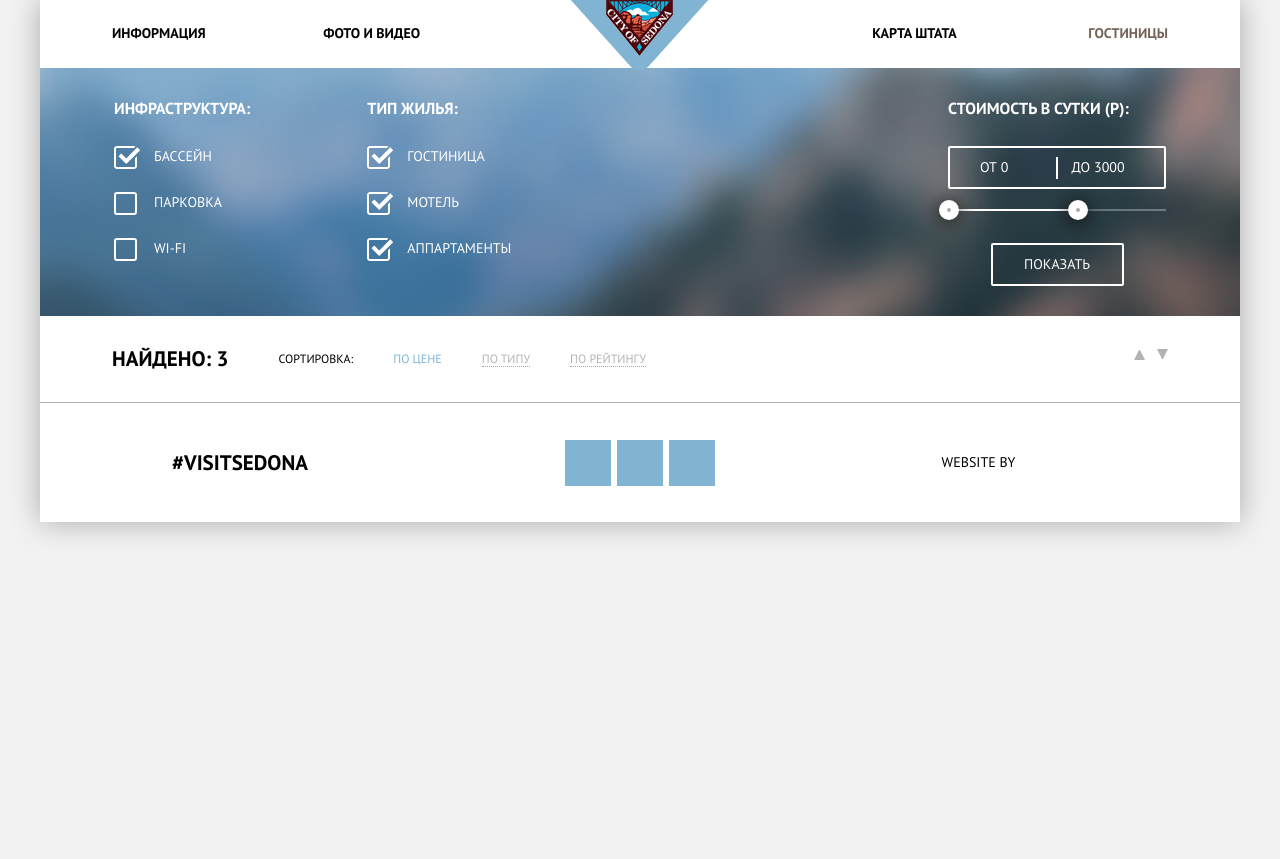
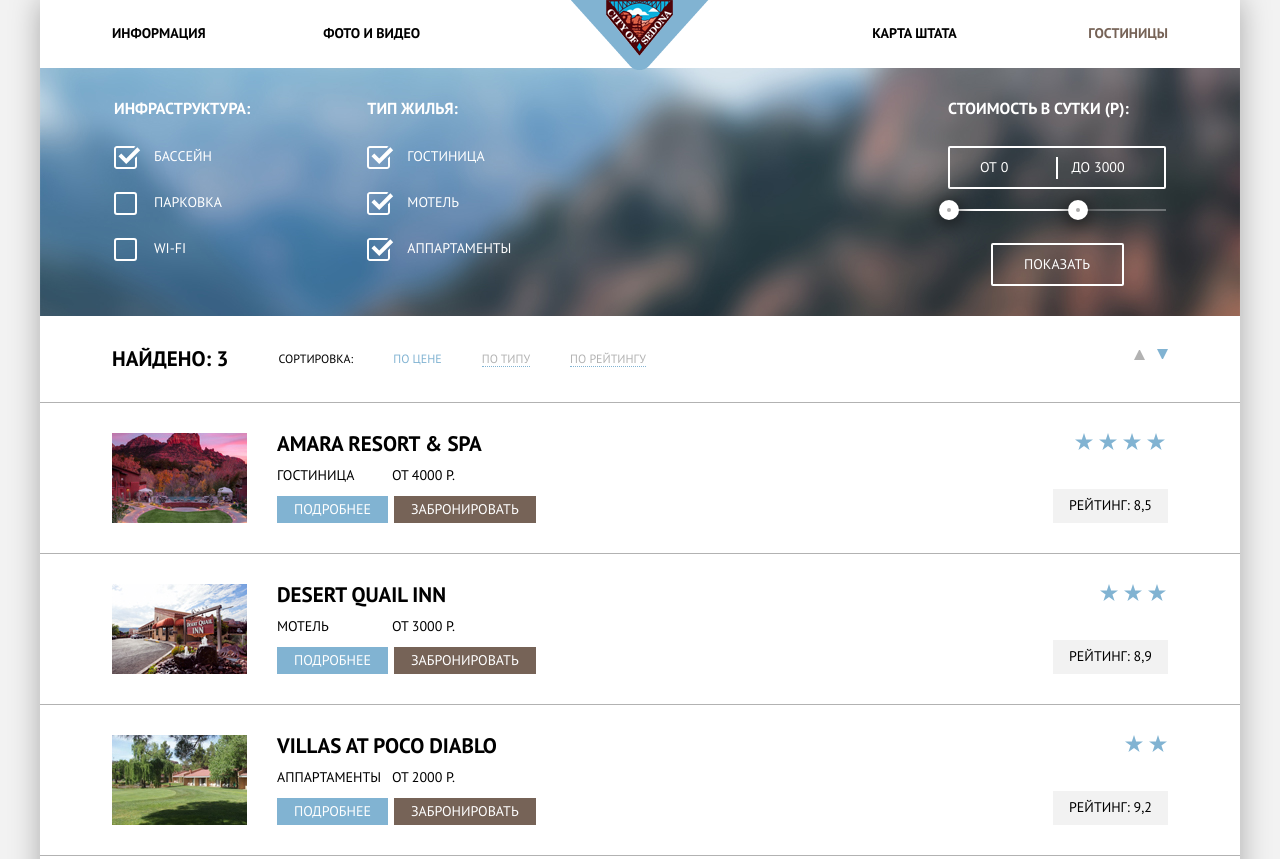
Before and after one commit to heknt90/Sedona, a website: page source/hotels.html in a window 1280 px wide. Shown: the top 859 px of the page. Before the commit the page ends 800 px from the top, so only its background shows below. Drawn offline with nearby package versions, Linux system fonts and the light colour scheme; files that its build step writes are made by us from their sources.

Commit message:
Закончена верстка блока со списком гостиниц

```diff
--- a/source/hotels.html
+++ b/source/hotels.html
@@ -11,7 +11,9 @@
   <div class="container">
     <header class="main-header">
       <nav class="main-navigation">
-        <img src="img/logo.png" alt="Sedona логотип" class="main-logo" width="138" height="70">
+        <a href="/">
+          <img src="img/logo.png" alt="Sedona логотип" class="main-logo" width="138" height="70">
+        </a>
         <ul class="site-navigation__list">
           <li><a href="info.html">Информация</a></li>
           <li><a href="gallery.html">Фото и видео</a></li>
@@ -115,10 +117,68 @@
             <label for="sort-direction-inverse-button"><span class="visually-hidden">По возрастанию</span></label>
           </p>
           <p class="sort__direction_reverse">
-            <input type="radio" name="sort-direction" id="sort-direction-reverse-button" value="reverse" class="visually-hidden">
+            <input type="radio" name="sort-direction" id="sort-direction-reverse-button" value="reverse" class="visually-hidden" checked="checked">
             <label for="sort-direction-reverse-button"><span class="visually-hidden">По убыванию</span></label>
           </p>
         </div>
+      </section>
+      <section class="results">
+        <ul class="results__list">
+          <li>
+            <img src="img/hotel-1.jpg" alt="" class="hotel__cover">
+            <div class="hotel__info">
+              <h4 class="hotel__title">Amara Resort & Spa</h4>
+              <p class="hotel__attributes">
+                <span class="hotel__type">Гостиница</span>
+                <span class="hotel__price">от 4000 Р.</span>
+              </p>
+              <div class="hotel__control">
+                <a href="hotel-1.html" class="button button-blue">Подробнее</a>
+                <a href="get-booking.php&id=1" class="button button-brown">Забронировать</a>
+              </div>
+            </div>
+            <div class="hotel__rating">
+              <div class="hotel__rating_stars rating__stars_four"></div>
+              <span class="hotel__rating_value">Рейтинг: 8,5</span>
+            </div>
+          </li>
+          <li>
+            <img src="img/hotel-2.jpg" alt="" class="hotel__cover">
+            <div class="hotel__info">
+              <h4 class="hotel__title">Desert Quail Inn</h4>
+              <p class="hotel__attributes">
+                <span class="hotel__type">Мотель</span>
+                <span class="hotel__price">от 3000 Р.</span>
+              </p>
+              <div class="hotel__control">
+                <a href="hotel-2.html" class="button button-blue">Подробнее</a>
+                <a href="get-booking.php&id=1" class="button button-brown">Забронировать</a>
+              </div>
+            </div>
+            <div class="hotel__rating">
+              <div class="hotel__rating_stars rating__stars_three"></div>
+              <span class="hotel__rating_value">Рейтинг: 8,9</span>
+            </div>
+          </li>
+          <li>
+            <img src="img/hotel-3.jpg" alt="" class="hotel__cover">
+            <div class="hotel__info">
+              <h4 class="hotel__title">Villas at Poco Diablo</h4>
+              <p class="hotel__attributes">
+                <span class="hotel__type">Аппартаменты</span>
+                <span class="hotel__price">от 2000 Р.</span>
+              </p>
+              <div class="hotel__control">
+                <a href="hotel-3.html" class="button button-blue">Подробнее</a>
+                <a href="get-booking.php&id=1" class="button button-brown">Забронировать</a>
+              </div>
+            </div>
+            <div class="hotel__rating">
+              <div class="hotel__rating_stars rating__stars_two"></div>
+              <span class="hotel__rating_value">Рейтинг: 9,2</span>
+            </div>
+          </li>
+        </ul>
       </section>
     </main>
     <footer class="main-footer">
--- a/source/sass/sass-modules/hotels.scss
+++ b/source/sass/sass-modules/hotels.scss
@@ -280,3 +280,91 @@
     }
   }
 }
+
+
+.results__list  li {
+  padding: 30px 6%;
+  display: flex;
+  justify-content: space-between;
+  border-bottom: 1px solid $color__gray;
+}
+
+.hotel__info {
+  margin-left: 30px;
+  display: flex;
+  flex-direction: column;
+  justify-content: space-between;
+  text-align: left;
+
+  .hotel__attributes {
+    position: relative;
+
+    &:after {
+      content: "";
+      display: table;
+      clear: both;
+    }
+  }
+
+  .hotel__type {
+    float: left;
+  }
+
+  .hotel__price {
+    position: absolute;
+    left: 115px;
+  }
+
+  .hotel__control {
+
+    .button {
+      float: left;
+
+      + .button {
+        margin-left: 6px;
+      }
+    }
+  }
+}
+
+.hotel__rating {
+  margin-left: auto;
+  display: flex;
+  flex-direction: column;
+  justify-content: space-between;
+  align-items: flex-end;
+
+  .hotel__rating_stars {
+    height: 17px;
+    width: 18px;
+    background-image: url("../img/svg/star.svg");
+    background-repeat: repeat-x;
+
+    &.rating__stars_one {
+      width: 18px;
+    }
+
+    &.rating__stars_two {
+      width: 43px;
+    }
+
+    &.rating__stars_three {
+      width: 68px;
+    }
+
+    &.rating__stars_four {
+      width: 93px;
+    }
+
+    &.rating__stars_five {
+      width: 118px;
+    }
+
+  }
+
+  .hotel__rating_value {
+    display: block;
+    padding: 6px 16px 7px;
+    background-color: #f2f2f2;
+  }
+}
```
